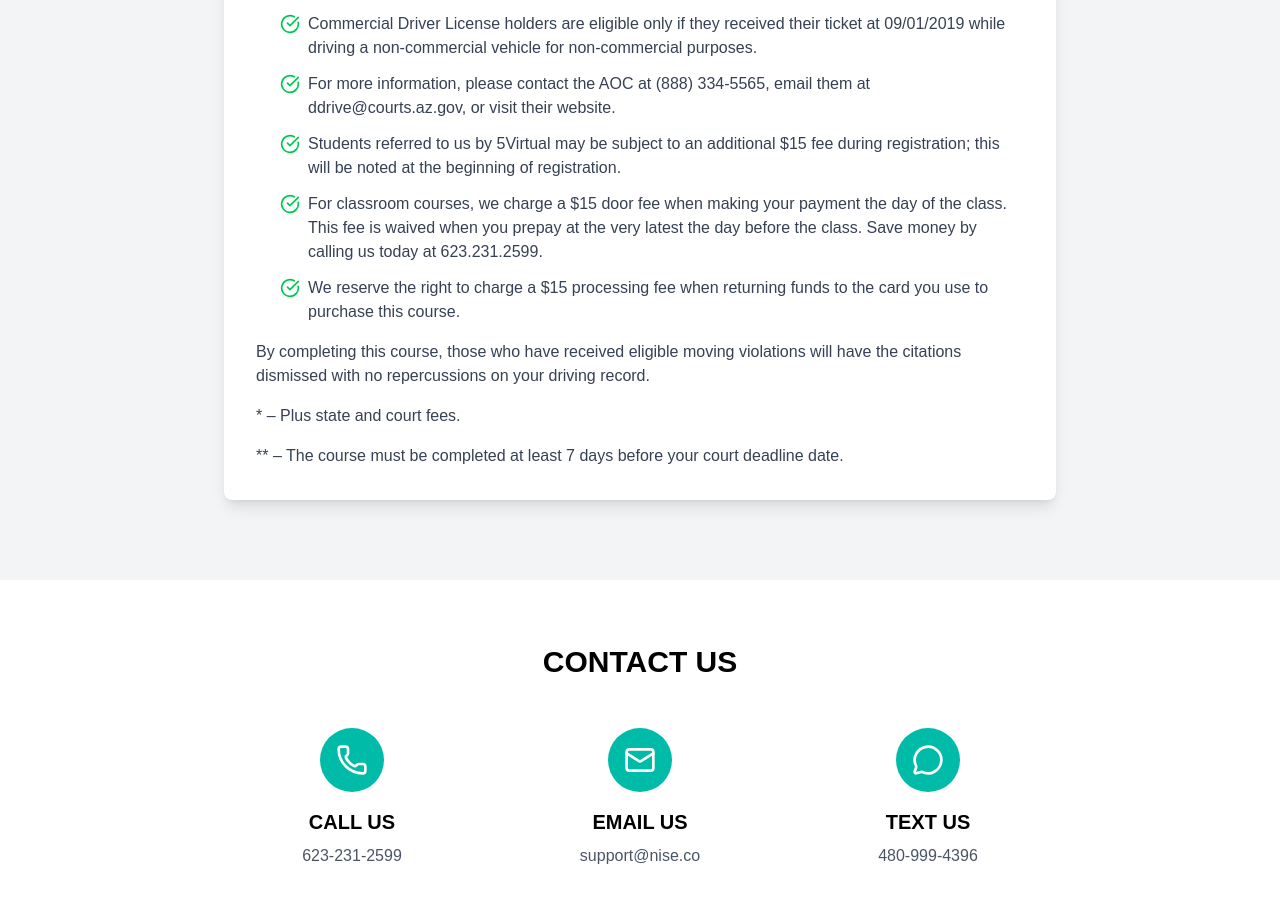
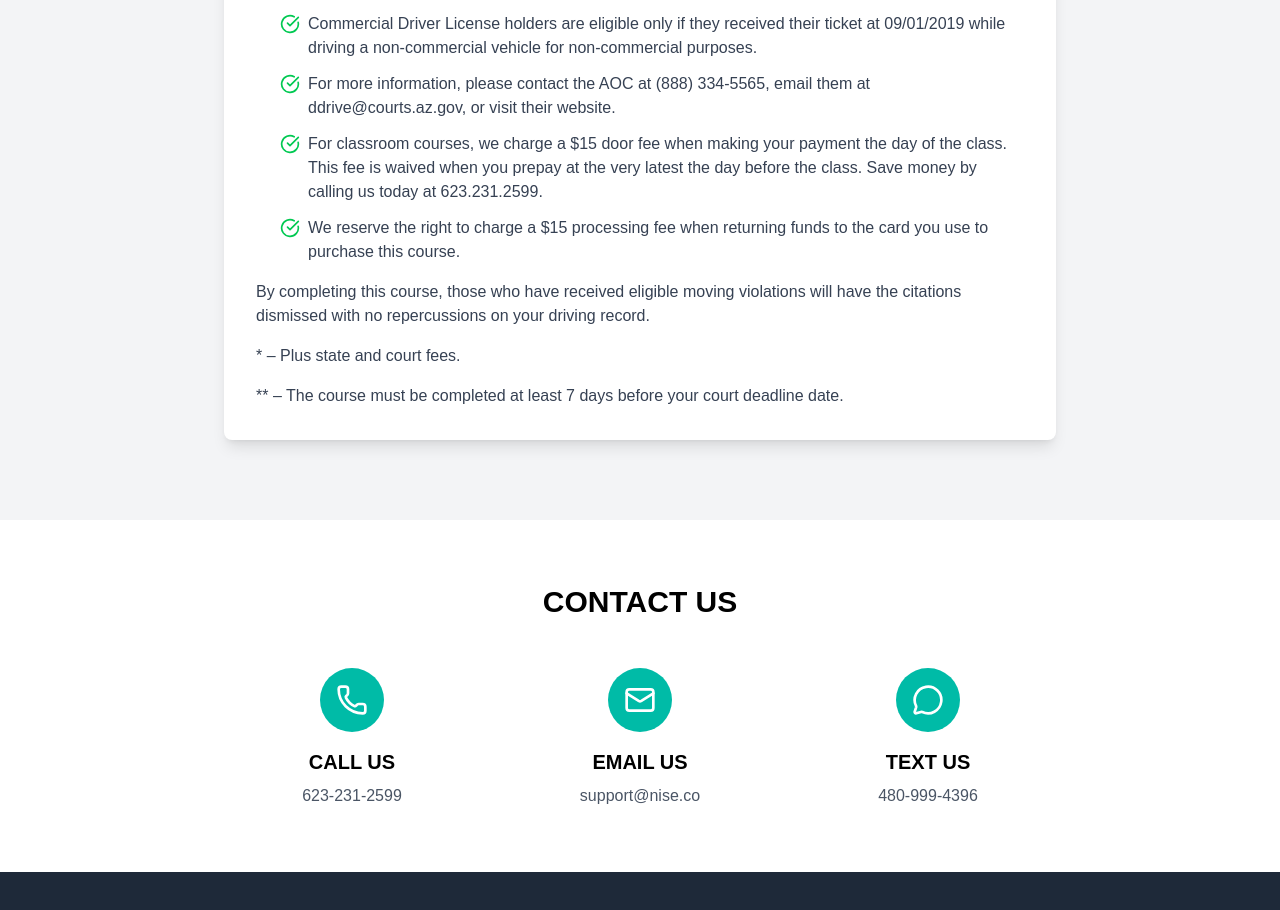
Before and after one commit to NiSE-Corp/445, a Next.js app: page / in a window 1280 px wide. Shown: the part 2321-3231 px from the top of the page. Built offline with nearby package versions, Linux system fonts and the light colour scheme; no server answers.

Commit message:
Removed 5virtual info

```diff
--- a/app/page.jsx
+++ b/app/page.jsx
@@ -274,14 +274,7 @@ export default function DefensiveDrivingSchool() {
                     website.
                   </span>
                 </li>
-                <li className='flex items-start space-x-2'>
-                  <CheckCircle className='w-5 h-5 text-green-500 mt-0.5 flex-shrink-0' />
-                  <span>
-                    Students referred to us by 5Virtual may be subject to an
-                    additional $15 fee during registration; this will be noted
-                    at the beginning of registration.
-                  </span>
-                </li>
+
                 <li className='flex items-start space-x-2'>
                   <CheckCircle className='w-5 h-5 text-green-500 mt-0.5 flex-shrink-0' />
                   <span>
```
